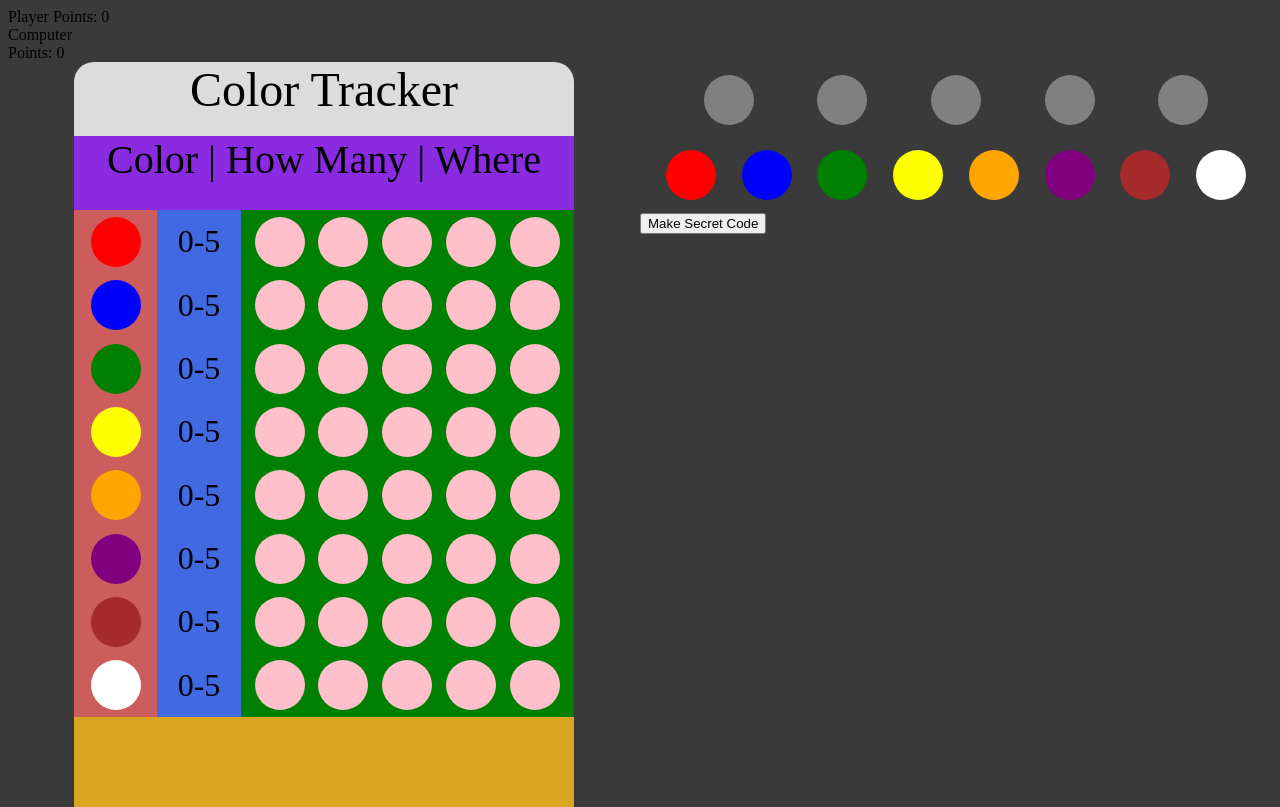
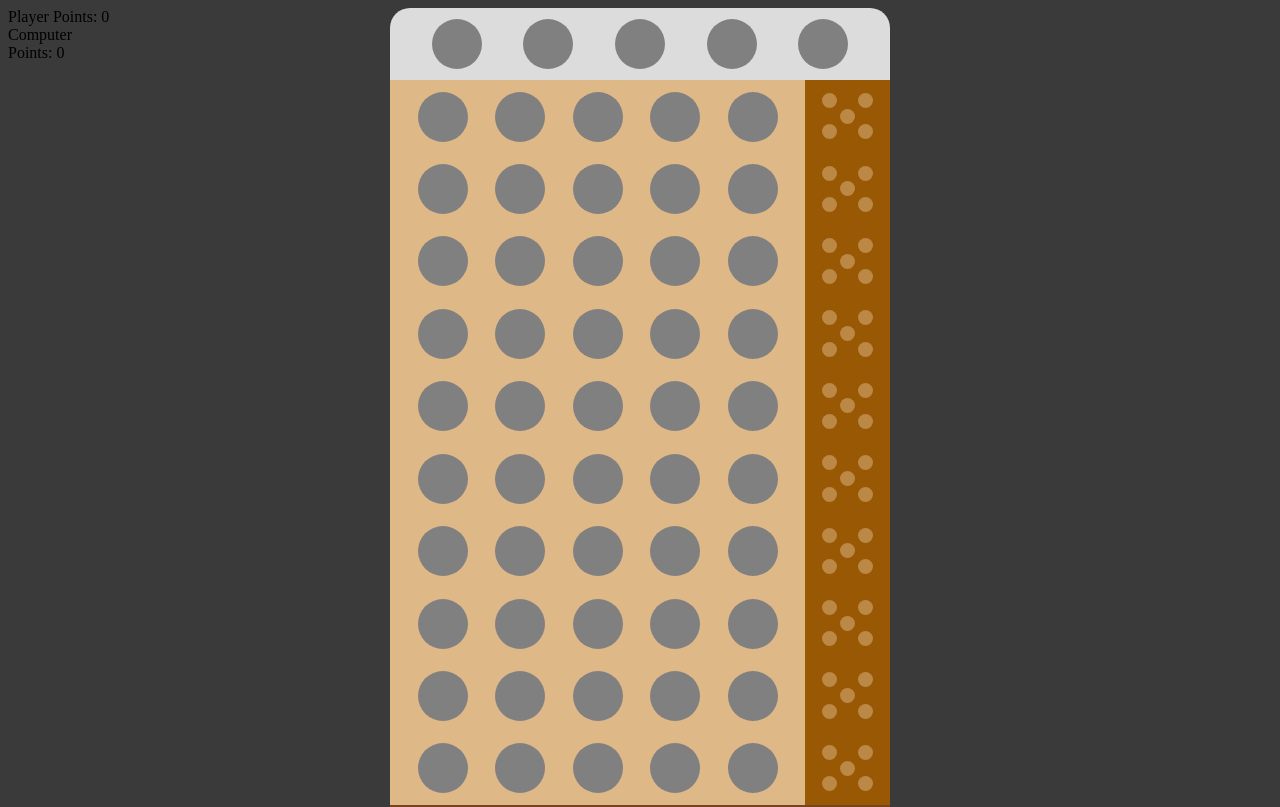
Before and after one commit to joebuono/mastermind, a React (Create React App) app in the folder client/: page / in a window 1280 px wide. Shown: the top 807 px of the page. Built offline with nearby package versions, Linux system fonts and the light colour scheme.

Commit message:
displaying next guess button conditionally, but no functionality yet

```diff
--- a/client/src/components/GameView.jsx
+++ b/client/src/components/GameView.jsx
@@ -10,8 +10,8 @@ class GameView extends Component {
   constructor(props) {
     super(props);
     this.state = {
-      humanPlayerTurn: false,
-      displayColorTracker: true,
+      humanPlayerTurn: true,
+      displayColorTracker: false,
       colorTrackerData: {},
       playerScore: 0,
       computerScore: 0,
--- a/client/src/components/board/PlayerBoard.jsx
+++ b/client/src/components/board/PlayerBoard.jsx
@@ -136,7 +136,7 @@ class PlayerBoard extends Component {
   }
 
   render() {
-    const { colorOptions, secretCode, turns, codeSize, winCondition } = this.state;
+    const { colorOptions, secretCode, turns, codeSize, winCondition, currentRound, totalRounds } = this.state;
 
     return (
       <div className={styles.boardContainer}>
@@ -144,7 +144,7 @@ class PlayerBoard extends Component {
           <SecretCode secretCode={winCondition === null ? new Array(codeSize).fill('x'): secretCode} />
         </div>
         <div className={styles.turns}>
-          <Turns turns={turns} codeSize={codeSize} />
+          <Turns turns={turns} codeSize={codeSize} turnIndex={totalRounds - currentRound}/>
         </div>
         <div className={styles.colors}>
           <Colors colors={colorOptions} updateCurrentGuess={this.updateCurrentGuess} />
--- a/client/src/components/board/Turn.jsx
+++ b/client/src/components/board/Turn.jsx
@@ -3,11 +3,14 @@ import styles from '../styles/turn.module.css';
 import Colors from './Colors.jsx';
 import BlackAndWhitePegs from './BlackAndWhitePegs.jsx';
 
-const Turn = ({turn, codeSize}) => {
+const Turn = ({turn, codeSize, currentTurn}) => {
+
   return (
   <div className={styles.rowContainer}>
     <div className={styles.guess}><Colors colors={turn.guess}/></div>
-    <div className={styles.bwPegs}><BlackAndWhitePegs bwPegs={turn.bwPegs} codeSize={codeSize} /></div>
+    {currentTurn && !turn.guess.includes('x') ? <div className={styles.submitGuessButton}>RASTA!</div> :
+
+    <div className={styles.bwPegs}><BlackAndWhitePegs bwPegs={turn.bwPegs} codeSize={codeSize} /></div>}
   </div>
   );
 };
--- a/client/src/components/board/Turns.jsx
+++ b/client/src/components/board/Turns.jsx
@@ -4,7 +4,7 @@ import Turn from './Turn.jsx';
 
 // Guesses will need to know how many rounds there are
 // in order to fill the next rounds with empty spots
-function Turns({turns, codeSize}) {
+function Turns({turns, codeSize, turnIndex}) {
   // let emptyRounds = [];
   // let emptyRound = new Array(guessSize).fill('x');
   // let roundsLeft = totalRounds - guesses.length;
@@ -15,7 +15,7 @@ function Turns({turns, codeSize}) {
 
   return (
     <div className={styles.container}>
-      {[...turns].reverse().map((turn, index) => <Turn key={index} turn={turn} codeSize={codeSize} />)}
+      {[...turns].reverse().map((turn, index) => <Turn key={index} turn={turn} codeSize={codeSize} turnIndex={turnIndex} currentTurn={turnIndex === index} />)}
     </div>
   );
 }
--- a/client/src/components/styles/turn.module.css
+++ b/client/src/components/styles/turn.module.css
@@ -15,3 +15,12 @@
   justify-content: center;
   align-items: center;
 }
+
+.submitGuessButton {
+  background-color: orangered;
+  width: 17%;
+  height: 100%;
+  display: flex;
+  justify-content: center;
+  align-items: center;
+}
```
Also changed, not shown: 1 other file (tests, documents, lock files or other folders).
